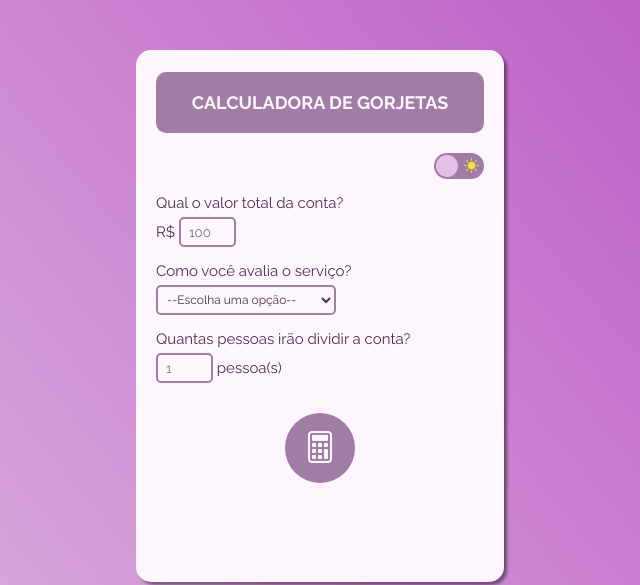
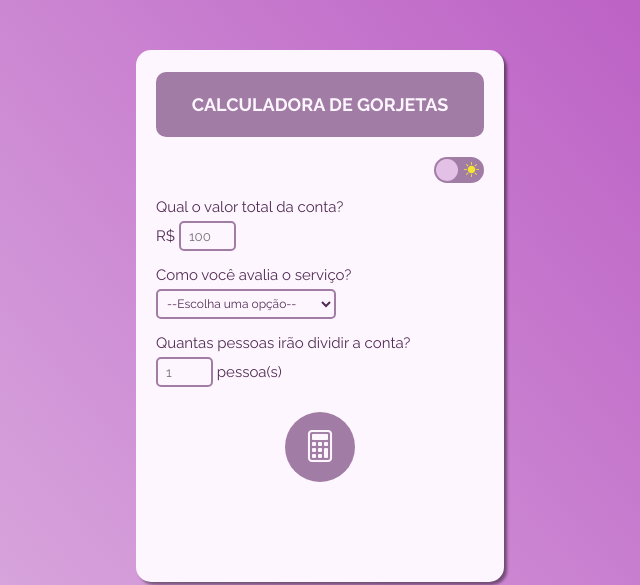
Before and after one commit to gbspb/calculadora-de-gorjetas, a plain HTML site: page index.html in a window 1280 px wide. Shown: the top 585 px of the page, 320-960 px from the left. Drawn offline with nearby package versions, Linux system fonts and the light colour scheme.

Commit message:
fine adjustments

```diff
--- a/style.scss
+++ b/style.scss
@@ -87,6 +87,7 @@ body {
     padding: 20px;
     text-transform: uppercase;
     font-size: 18px;
+    border: 2px solid $grayish-lilac;
     border-radius: 10px;
     text-align: center;
   }
@@ -126,10 +127,9 @@ body {
     }
 
     .formSubmit {
-      text-transform: uppercase;
       font-weight: 700;
       display: block;
-      margin: 30px auto;
+      margin: 25px auto;
       border: none;
       border-radius: 35px;
       background-color: $grayish-lilac;
```
Also changed, not shown: style.css, 1 other file.
